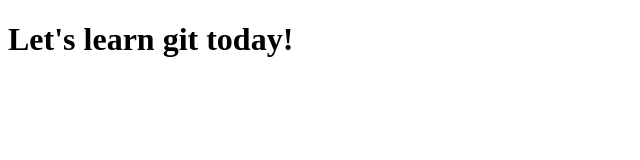
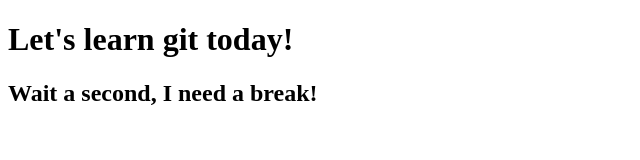
Before and after one commit to abL-A2/git-practice, a plain HTML site: page index.html in a window 1280 px wide. Shown: the whole page, without its empty margins (0-640 px from the left). Drawn offline with Linux system fonts and the light colour scheme.

Commit message:
o2 add h2

```diff
--- a/index.html
+++ b/index.html
@@ -8,5 +8,9 @@
 <body>
     <!-- First commit here -->
     <h1>Let's learn git today!</h1>
+    <!-- Second commit here -->
+    <h2>Wait a second, I need a break!</h2>
 </body>
 </html>
+
+<!-- ctrl + `  opens up the terminal. careful doing that! -->
```
